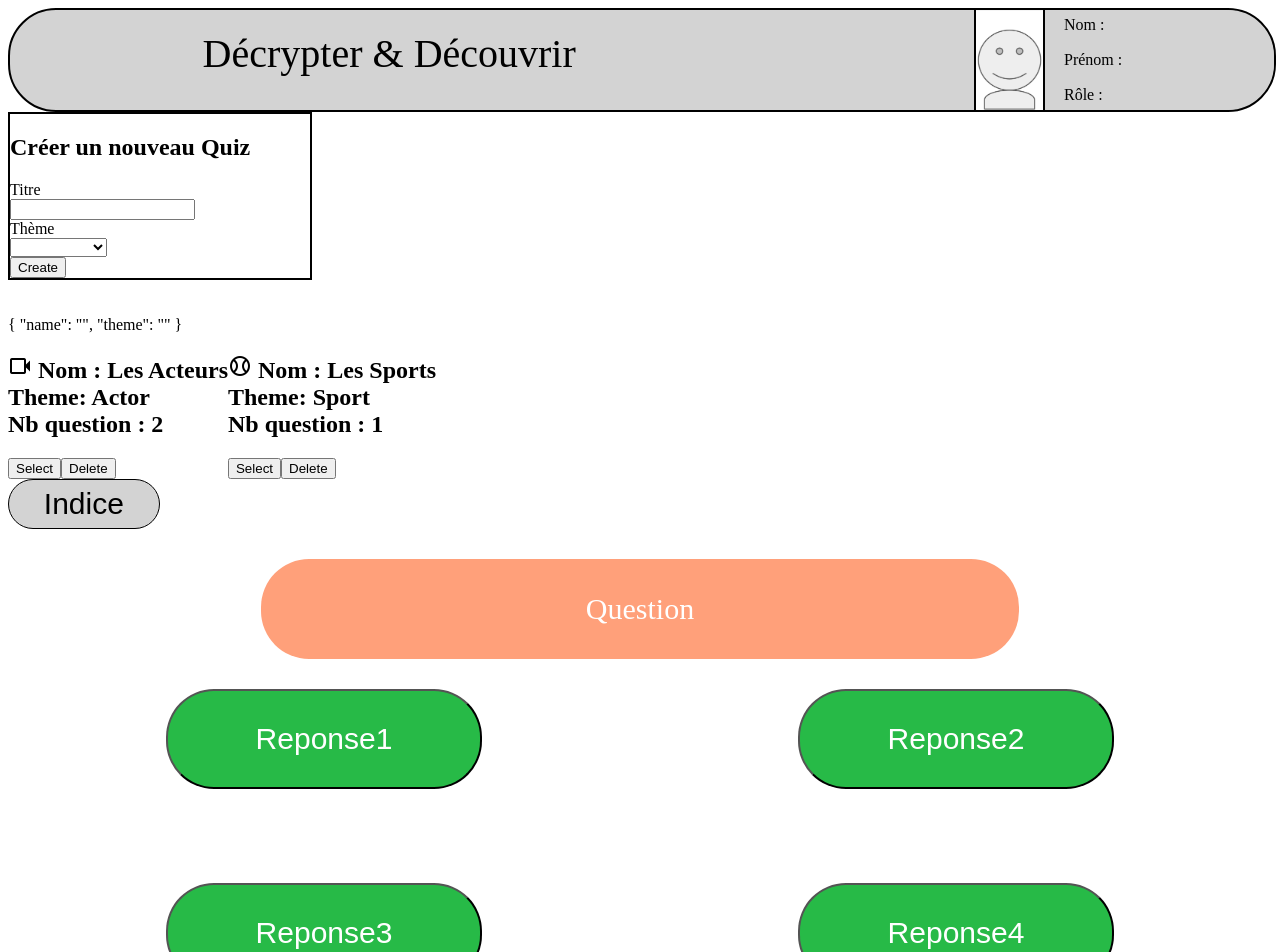
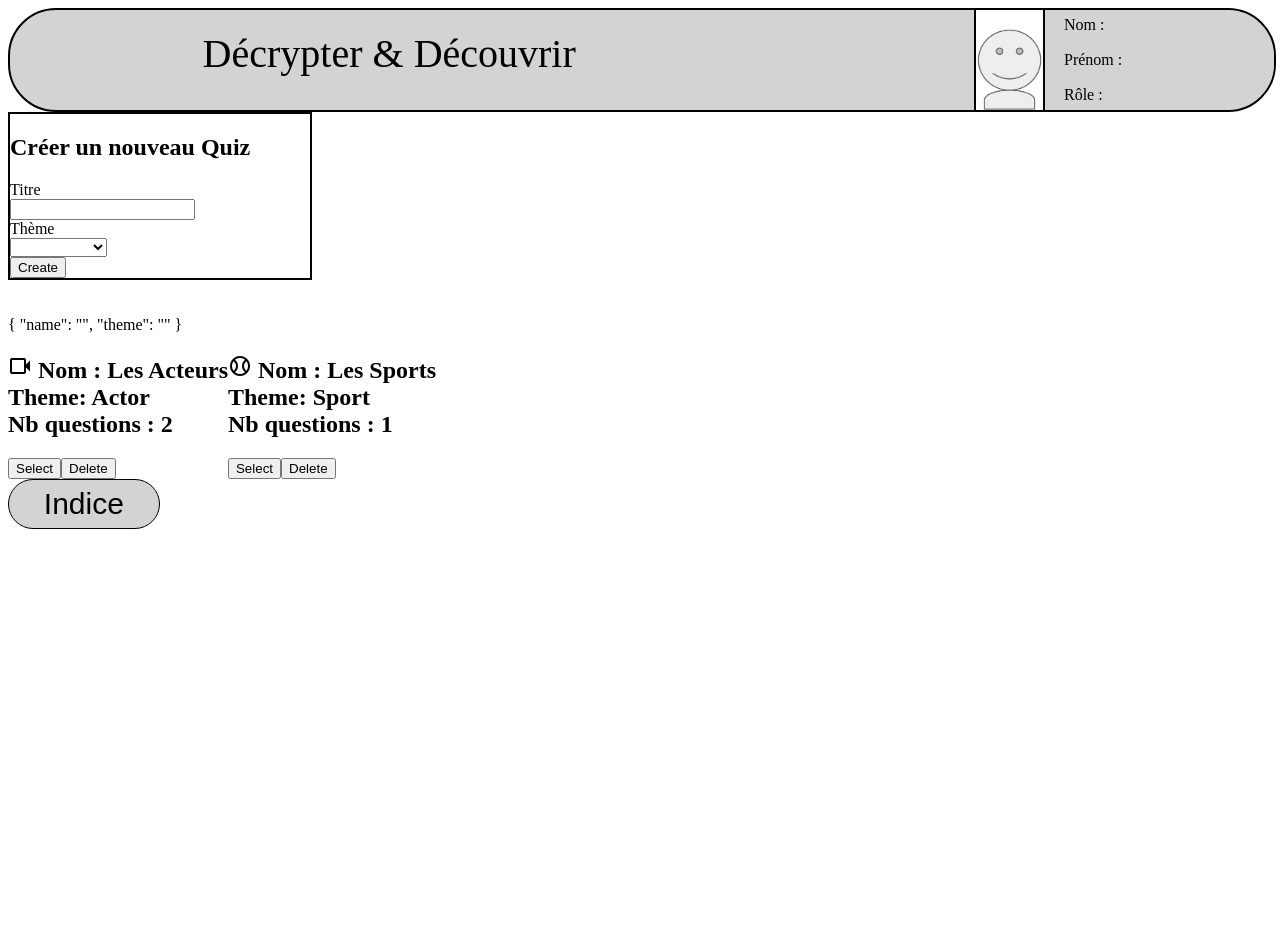
Before and after one commit to 2019-2020-ps6/2023-2024-ps6-dndeveloppers, an Angular app in the folder front-end/: page /app-list-reponses in a window 1280 px wide. Shown: the top 952 px of the page. After the commit the page ends 800 px from the top, so only its background shows below. Built offline with nearby package versions, Linux system fonts and the light colour scheme.

Commit message:
#17 feat Contenu de la question est des réponses dynamique

```diff
--- a/front-end/src/app/quiz/choixQuiz/choixQuiz.component.html
+++ b/front-end/src/app/quiz/choixQuiz/choixQuiz.component.html
@@ -3,9 +3,9 @@
     <h2>
         <span class="material-symbols-outlined" *ngIf="this.quiz.theme==='Actor'">videocam</span>
         <span class="material-symbols-outlined" *ngIf="this.quiz.theme==='Sport'">sports_baseball</span>
-        Nom : {{quiz.name}}<br/>
+        <span> Nom : {{quiz.name}}   </span><br/>
         <span> Theme: {{quiz.theme}} </span><br/>
-        <span>Nb question : {{quiz?.questions?.length}}</span><br/>
+        <span> Nb questions : {{quiz?.questions?.length}}</span><br/>
     </h2>
     <button class="button-card" (click)="selectQuiz()">Select</button>
     <button class="button-card" (click)="delete()">Delete</button>
--- a/front-end/src/app/quiz/list-reponses/list-reponses.component.html
+++ b/front-end/src/app/quiz/list-reponses/list-reponses.component.html
@@ -1,6 +1,6 @@
-<div class="listreponse">
-    <button class="reponse-texte" id="first" name="button">Reponse1</button>
-    <button class="reponse-texte" id="second" name="button">Reponse2</button>
-    <button class="reponse-texte" id="third" name="button">Reponse3</button>
-    <button class="reponse-texte" id="fourth" name="button">Reponse4</button>
+<div class="listreponse" *ngIf="listReponses">
+    <button class="reponse-texte" id="first" name="button">{{listReponses[0]}}</button>
+    <button class="reponse-texte" id="second" name="button">{{listReponses[1]}}</button>
+    <button class="reponse-texte" id="third" name="button">{{listReponses[2]}}</button>
+    <button class="reponse-texte" id="fourth" name="button">{{listReponses[3]}}</button>
 </div>
--- a/front-end/src/app/quiz/question/question.component.html
+++ b/front-end/src/app/quiz/question/question.component.html
@@ -1,5 +1,5 @@
-<div class="question" matrio-class>
-    <p class="question-texte">
-        Question
+<div class="Question" *ngIf="question">
+    <p class="Question-texte">
+        {{question.label}}
     </p>
 </div>
--- a/front-end/src/app/quiz/question/question.component.ts
+++ b/front-end/src/app/quiz/question/question.component.ts
@@ -1,4 +1,4 @@
-import { Component, OnInit } from "@angular/core";
+import { Component, Input, OnInit } from "@angular/core";
 import { Question } from '../../../models/question.models';
 import { QUESTION_ACTOR0 } from "src/mocks/quiz-list.mock";
 import { QuizService } from '../../../services/quiz.service';
@@ -11,6 +11,9 @@ import { QuizService } from '../../../services/quiz.service';
 
 export class QuestionComponent implements OnInit {
 
+    @Input()
+    question: Question | undefined;
+
     public actualQuestion: Question = QUESTION_ACTOR0;
 
     constructor(public quizService: QuizService){
--- a/front-end/src/app/quiz/reponse/reponse.component.html
+++ b/front-end/src/app/quiz/reponse/reponse.component.html
@@ -1,5 +1,5 @@
-<div class="reponse">
+<div class="reponse" *ngIf="reponse">
     <button class="reponse-texte" name="button">
-        Reponse
+        {{reponse.value}}
     </button>
 </div>
```
Also changed, not shown: front-end/src/app/quiz/list-reponses/list-reponses.component.ts (+6 -1 lines), front-end/src/app/quiz/reponse/reponse.component.ts (+6 -1 lines).
